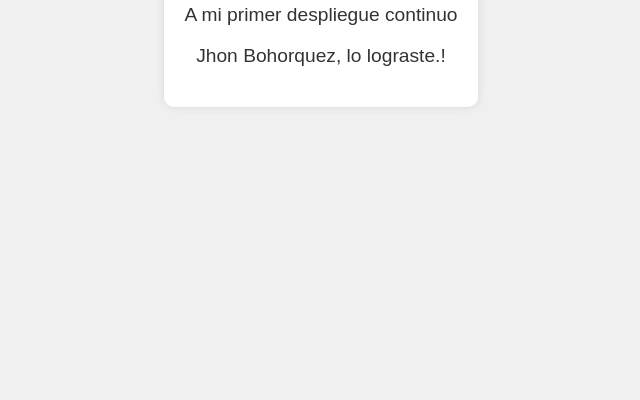
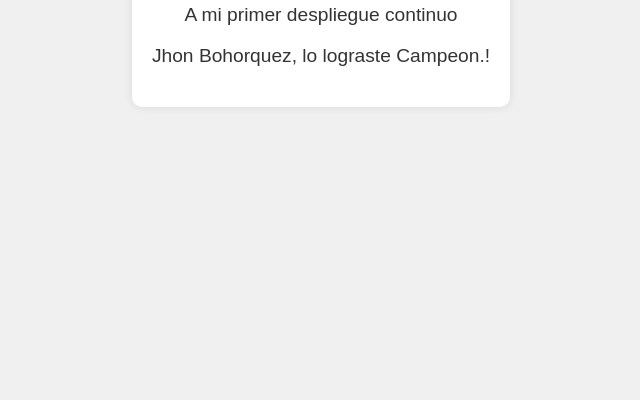
Before and after one commit to RpaGnp/DeployTest, a plain HTML site: page index.html in a window 1280 px wide. Shown: the part 400-800 px from the top of the page, without its empty margins (319-959 px from the left). Drawn offline with Linux system fonts and the light colour scheme.

Commit message:
first commit 28

```diff
--- a/index.html
+++ b/index.html
@@ -36,7 +36,7 @@
     <div class="container">
         <h1>Bienvenido</h1>
         <p>A mi primer despliegue continuo</p>
-        <p>Jhon Bohorquez, lo lograste.!</p>
+        <p>Jhon Bohorquez, lo lograste Campeon.!</p>
     </div>
 </body>
 </html>
```
Also changed, not shown: 1 other file.
